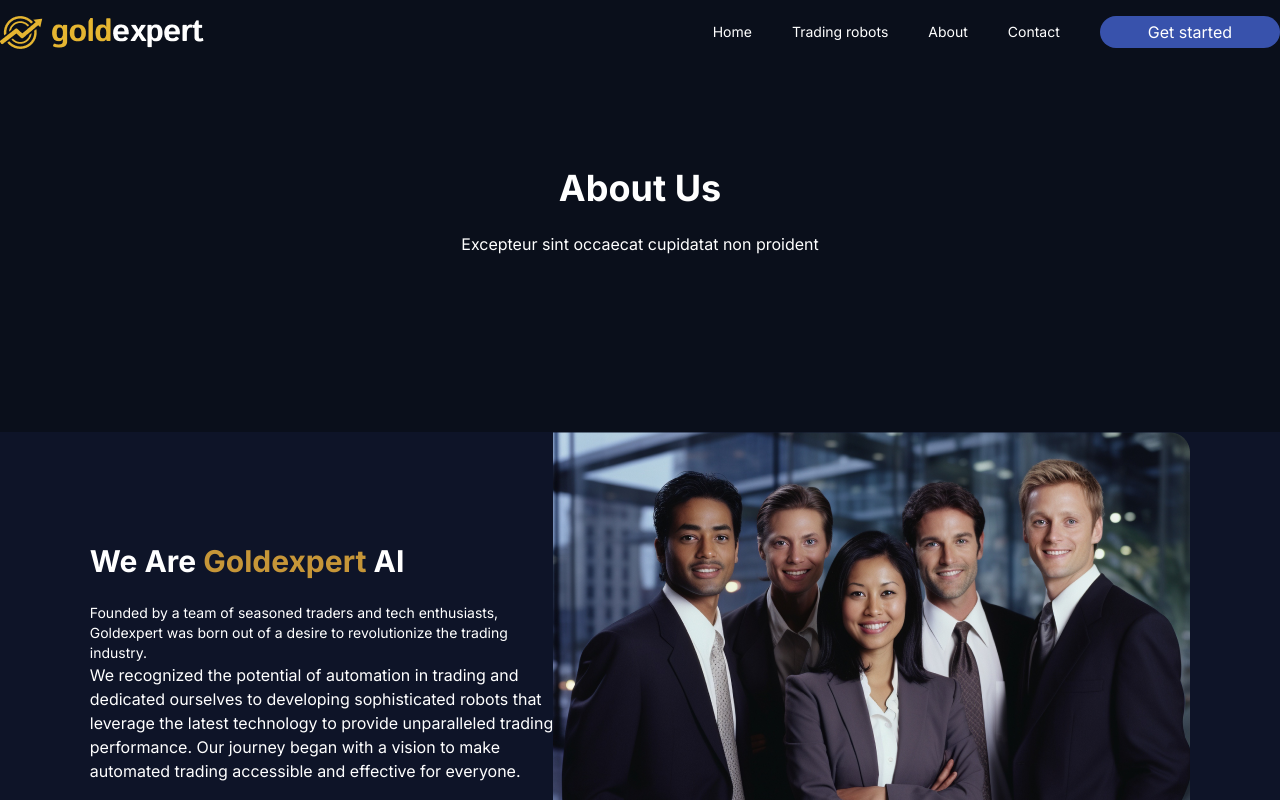
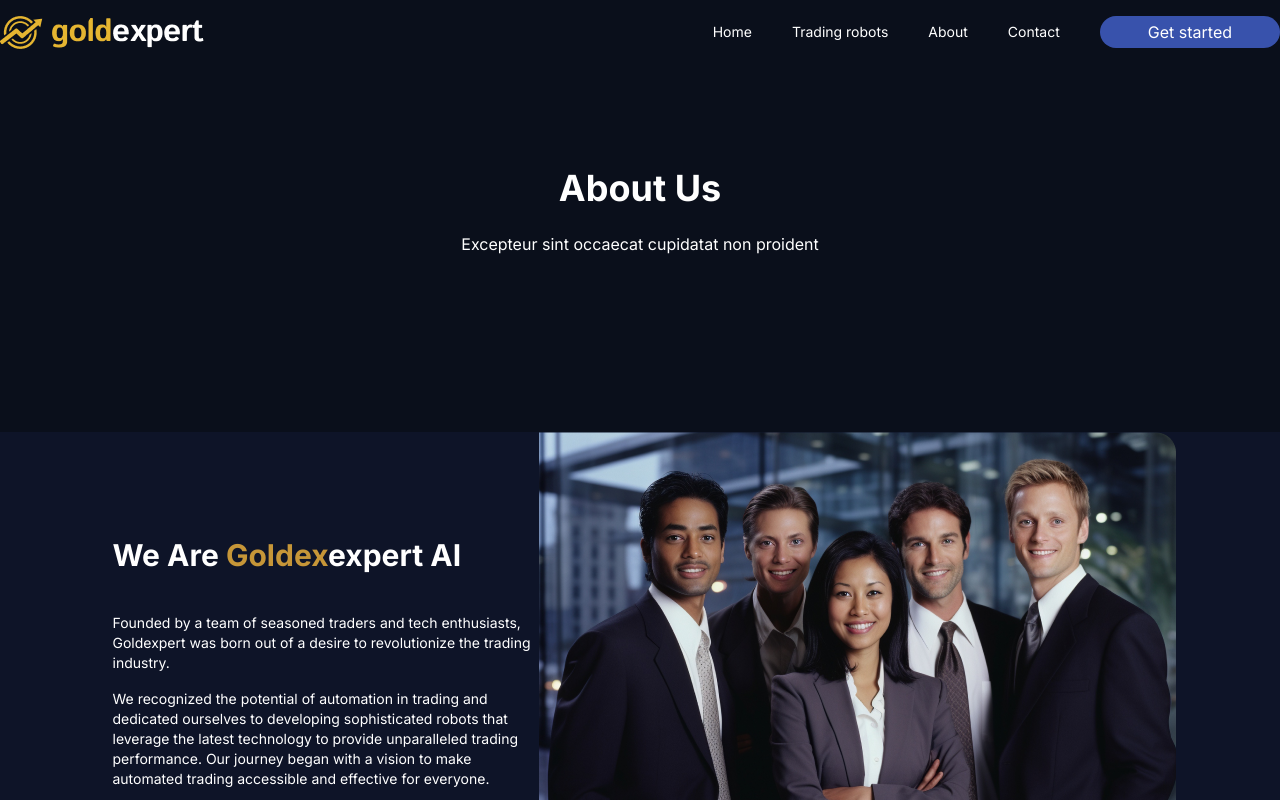
Before and after one commit to dragoljub123/goldexpert, a Next.js app: page /AboutUS in a window 1280 px wide. Shown: the top 800 px of the page. Built offline with nearby package versions, Linux system fonts and the light colour scheme.

Commit message:
textprepravka

```diff
--- a/app/AboutUS/page.tsx
+++ b/app/AboutUS/page.tsx
@@ -25,17 +25,17 @@ export default function AboutUS() {
 
         <div className="kontejner lg:flex justify-center items-center ">
           <div className=" text-white rounded-md">
-            <h1 className="text-xl font-bold mb-6 mt-6 text-left lg:text-3xl ">
-              We Are <span className=" zlatnozuta">Goldexpert</span> AI
+            <h1 className="text-xl font-bold mb-6 mt-6 text-left lg:text-3xl p-2 ">
+              We Are <span className=" zlatnozuta">Goldex</span>expert AI
             </h1>
-            <p className="text-sm">
+            <p className="text-sm p-2 ">
               Founded by a team of seasoned traders and tech enthusiasts,
               <br></br>
               Goldexpert was born out of a desire to revolutionize the trading
               <br></br>
               industry.{" "}
             </p>
-            <p>
+            <p className="text-sm p-2">
               We recognized the potential of automation in trading and
               <br></br> dedicated ourselves to developing sophisticated robots
               that
```
